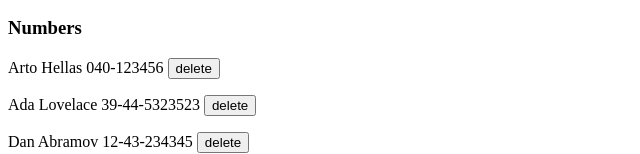
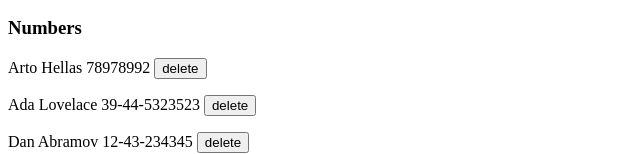
Before and after one commit to DomDomo/fullstackopen-course, a React (Create React App) app in the folder part2/phonebook/: page / in a window 1280 px wide. Shown: the part 212-366 px from the top of the page, without its empty margins (0-640 px from the left). Built offline with nearby package versions, Linux system fonts and the light colour scheme; data requests are answered from the project's data file.

Commit message:
Finish 2.18

```diff
--- a/part2/phonebook/db.json
+++ b/part2/phonebook/db.json
@@ -2,7 +2,7 @@
   "persons": [
     {
       "name": "Arto Hellas",
-      "number": "040-123456",
+      "number": "78978992",
       "id": 1
     },
     {
--- a/part2/phonebook/src/App.js
+++ b/part2/phonebook/src/App.js
@@ -76,7 +76,7 @@ const App = () => {
       })
   };
 
-  const addPerson = (event) => {
+  const addPerson = (event, person) => {
     event.preventDefault();
 
     const duplicateName = persons
@@ -84,9 +84,24 @@ const App = () => {
       .includes(newName);
 
     if (duplicateName) {
-      alert(`${newName} is already added to phonebook`);
-      setNewName("");
-      setNewNumber("");
+      if(!(window.confirm(
+      `${newName} is already added to the phonebook, do you want to replace the old number with a new one?`
+      )))return;
+
+      const newPerson = {
+        name: newName,
+        number: newNumber,
+      }
+
+      const person = persons.find((p) => p.name === newName);
+
+      personsService
+      .updatePerson(person.id, newPerson)
+      .then(returnedPerson => {
+        setPersons(persons.map(p => p.id !== person.id ? p : returnedPerson))
+      })
+
+
     } else {
       const newPerson = {
         name: newName,
--- a/part2/phonebook/src/services/persons.js
+++ b/part2/phonebook/src/services/persons.js
@@ -11,9 +11,14 @@ const createPerson = newObject => {
   return request.then(response => response.data)
 }
 
-const deletePerson = id => {
-  const request = axios.delete(`${baseUrl}/${id}`, id)
+const updatePerson = (id, updatedPerson) => {
+  const request = axios.put(`${baseUrl}/${id}`, updatedPerson)
   return request.then(response => response.data)
 }
 
-export default { getAll, createPerson, deletePerson}
+const deletePerson = id => {
+  const request = axios.delete(`${baseUrl}/${id}`)
+  return request.then(response => response.data)
+}
+
+export default { getAll, createPerson, updatePerson, deletePerson}
```
